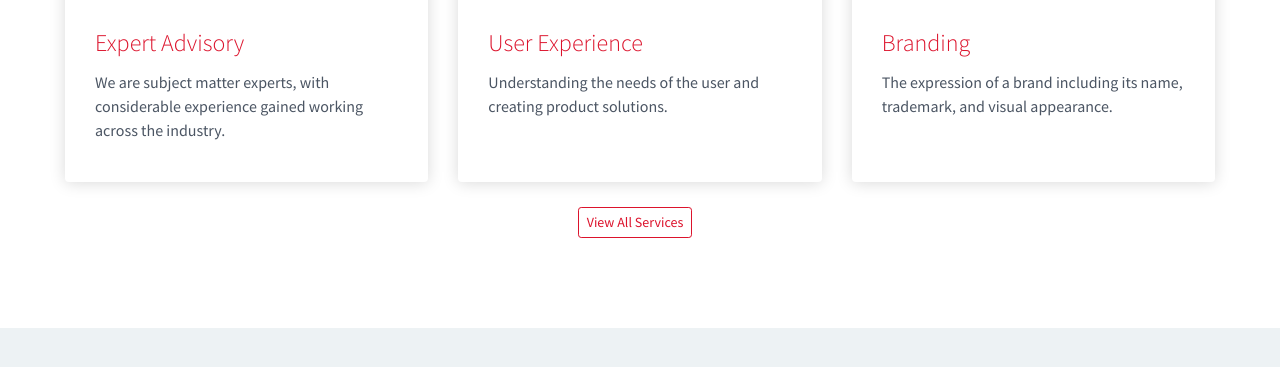
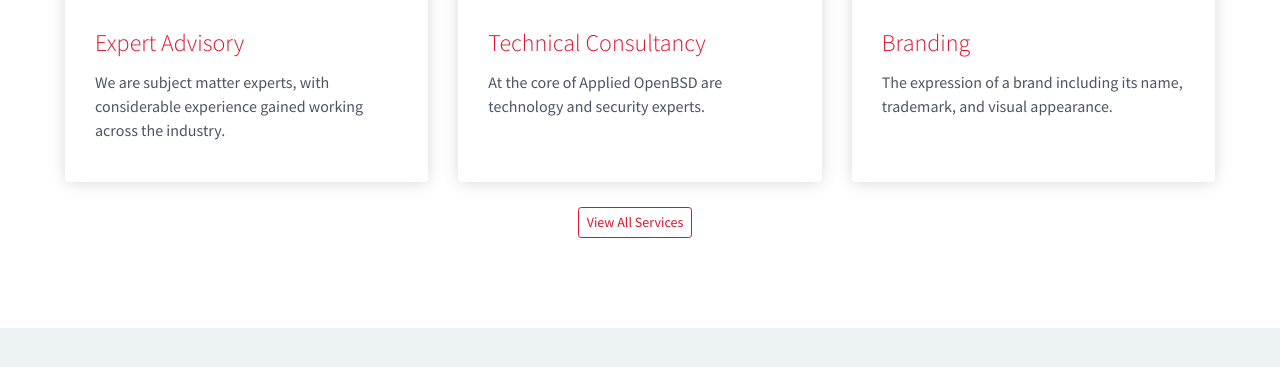
Before and after one commit to phil-partners/newwebsite, a Jekyll site: the page built from pages/home.md, in a window 1280 px wide and 900 px high, scrolled down 516 px, cut to the strip 233-647 px from the top of the window. Shown: the top 367 px of the strip. Built offline with Jekyll 4.4.1, drawn with Linux system fonts in a browser that asks for light colours.

Commit message:
Update user-experience.md

```diff
--- a/collections/_services/user-experience.md
+++ b/collections/_services/user-experience.md
@@ -1,6 +1,6 @@
 ---
-title: "User Experience"
-description: "Understanding the needs of the user and creating product solutions."
+title: "Technical Consultancy"
+description: "At the core of Applied OpenBSD are technology and security experts."
 date: 2018-11-28T15:15:34+10:00
 weight: 2
 header_transparent: true
@@ -10,8 +10,8 @@ image: ""
 
 hero:
   enabled: true
-  heading: "User Experience"
-  sub_heading: "Understanding the needs of the user and creating product solutions."
+  heading: "Technical Consultancy"
+  sub_heading: "At the core of Applied OpenBSD are technology and security experts. We have architected numerous leading services and systems in our core area of web applications. These services required the highest levels of security."
   text_color: "#FFFFFF"
   background_color: ""
   background_gradient: true
```
